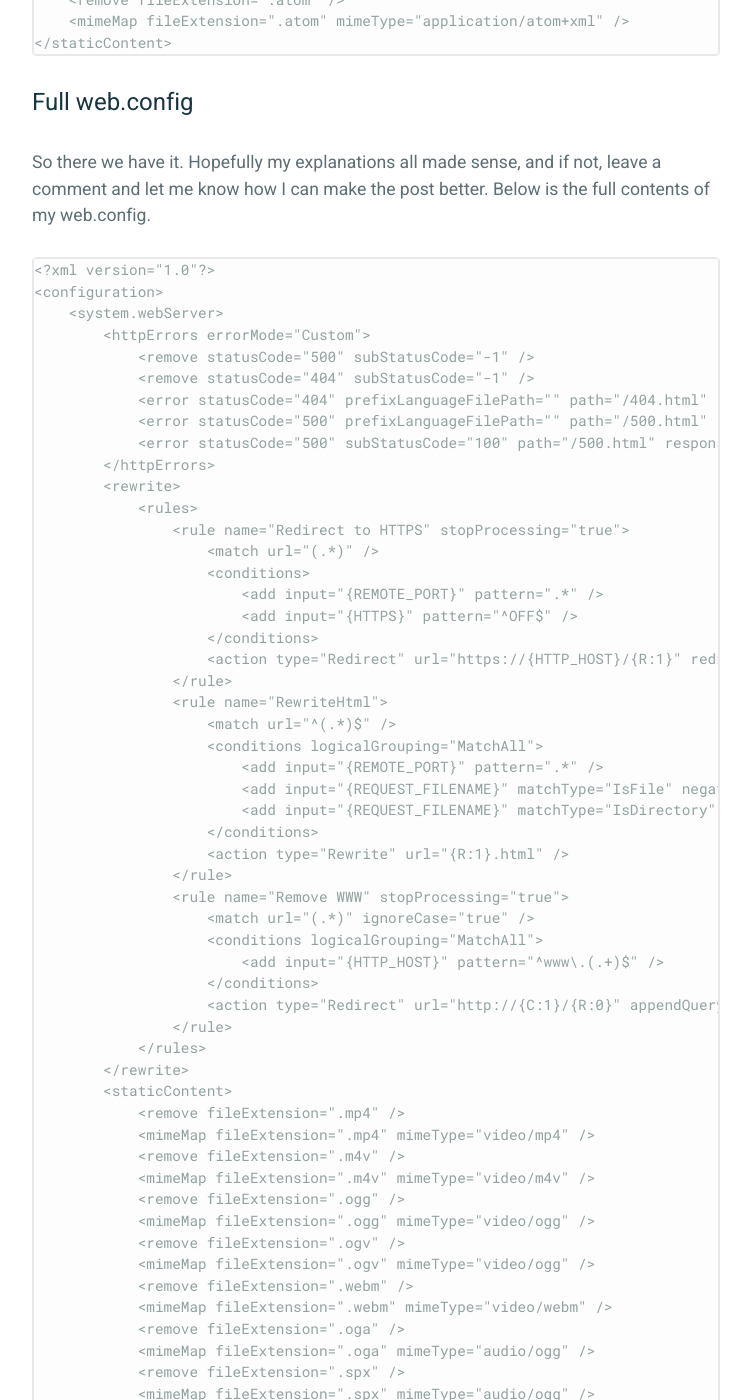
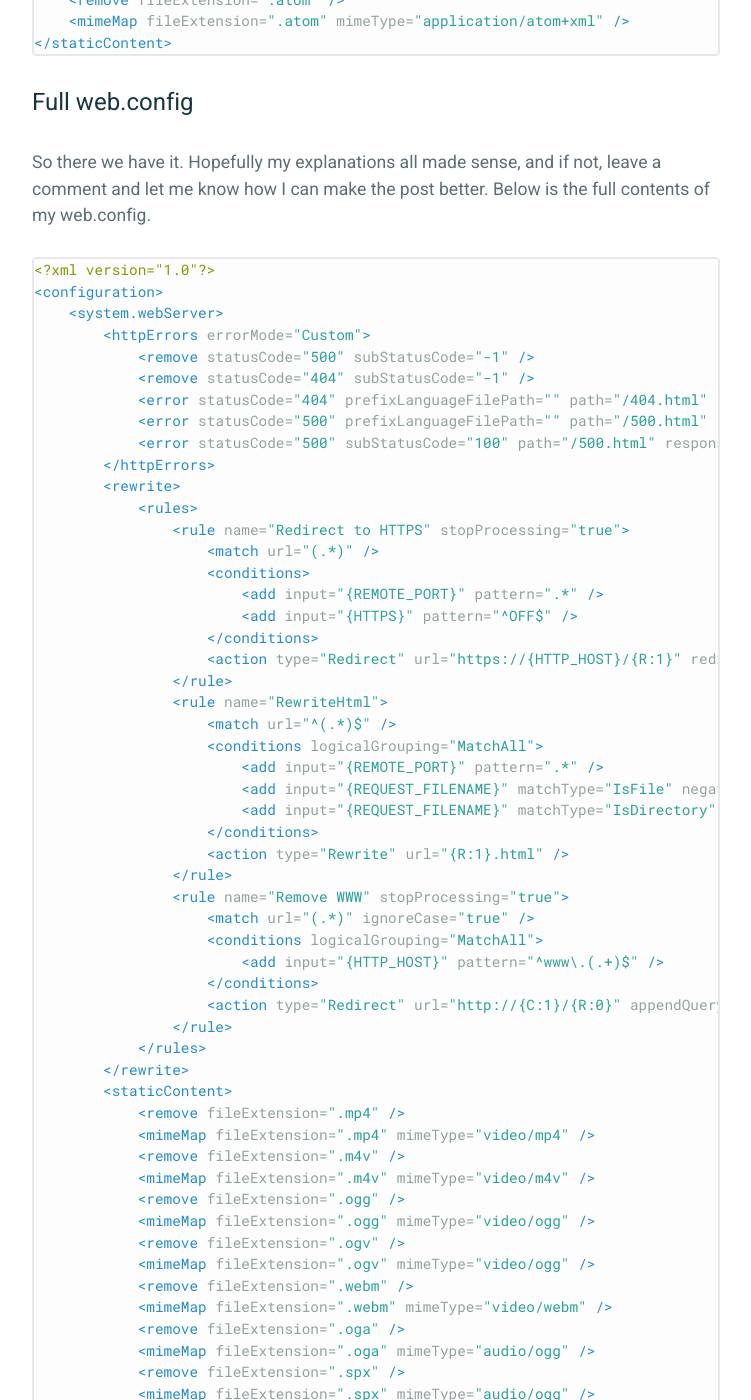
Before and after one commit to andyhansen/blog, a Jekyll site: the page built from _posts/2017-02-12-web-config-for-a-static-site.md, in a window 1280 px wide and 1400 px high, scrolled down 3449 px. Shown: the whole window, without its empty margins (264-1015 px from the left). Built offline with Jekyll 4.4.1, drawn with Linux system fonts in a browser that asks for light colours; nearby versions of some CDN libraries; some of the changed text lies outside the part shown.

Commit message:
ref: syntax highlighting on old post

````diff
--- a/_posts/2017-02-12-web-config-for-a-static-site.md
+++ b/_posts/2017-02-12-web-config-for-a-static-site.md
@@ -14,14 +14,17 @@ At the bottom of the post you will find the config in full, so you can copy it f
 I can only confirm that this config works with my Wyam site on Azure, but it should work with any other IIS hosted static site.
 
 ## Web.config sections
+
 Here I'll go through the sections of my web.config, what they do, and why I'm using them.
 
 ### Error handling
+
 I have a couple of error redirects so that the user isn't given a blank page when something goes wrong.
 These pages cover 404 (page not found), and 500 (server) errors.
 If either of these errors occur, the user will be redirected to the specified error pages I've created so that they know what has gone wrong.
 In my case, the error pages are named 404.html and 500.html, but you can name yours whatever you like by changing the path.
-```
+
+```xml
 <httpErrors errorMode="Custom">
     <remove statusCode="500" subStatusCode="-1" />
     <remove statusCode="404" subStatusCode="-1" />
@@ -32,8 +35,10 @@ In my case, the error pages are named 404.html and 500.html, but you can name yo
 ```
 
 ### Routing rules
+
 I've got a rule set up to remove the .html from the end of the URL, making it look cleaner.
-```
+
+```xml
 <rule name="RewriteHtml">
     <match url="^(.*)$" />
     <conditions logicalGrouping="MatchAll">
@@ -48,7 +53,8 @@ I've got a rule set up to remove the .html from the end of the URL, making it lo
 This rule will remove the "www." from the URLs.
 You won't break anything if you don't include this rule, so you can skip it if you prefer the default behaviour.
 I'm removing them on my site because I like to keep the URLs as short as possible.
-```
+
+```xml
 <rule name="Remove WWW" stopProcessing="true">
     <match url="(.*)" ignoreCase="true" />
     <conditions logicalGrouping="MatchAll">
@@ -64,7 +70,8 @@ Though this rule is a must if you are using SSL, because it will ensure that the
 SSL is not as necessary for static sites, because no user data is being transferred between your servers and your users.
 However, it is best practice to have it set up, and it will help with your [Search Engine Optimization](https://en.wikipedia.org/wiki/Search_engine_optimization).
 If you are interested in setting up SSL, you can get a certificate for free via [Let's Encrypt](https://letsencrypt.org/).
-```
+
+```xml
 <rule name="Redirect to HTTPS" stopProcessing="true">
     <match url="(.*)" />
     <conditions>
@@ -76,6 +83,7 @@ If you are interested in setting up SSL, you can get a certificate for free via
 ```
 
 ### Static content file types
+
 Static content was the most important section I was missing in my original web.config.
 It tells ISS what the content type is for file extensions it doesn't recognize.
 Before it was set up, the browser couldn't open the RSS feed for my site, and some of my font files weren't loading.
@@ -86,7 +94,8 @@ As you can see below, each extension is defined using the same pattern.
 We tell IIS to forget everything it knows about a particular file extension, and then we tell it what the file type should be.
 I've got a bit of future proofing in my web.config, so you may want to only include extensions you are using now.
 I didn't see the harm of adding more now, I don't want to edit my web.config each time I use a new file type on my blog.
-```
+
+```xml
 <staticContent>
     <remove fileExtension=".mp4" />
     <mimeMap fileExtension=".mp4" mimeType="video/mp4" />
@@ -126,11 +135,13 @@ I didn't see the harm of adding more now, I don't want to edit my web.config eac
     <mimeMap fileExtension=".atom" mimeType="application/atom+xml" />
 </staticContent>
 ```
+
 ## Full web.config
+
 So there we have it. Hopefully my explanations all made sense, and if not, leave a comment and let me know how I can make the post better.
 Below is the full contents of my web.config.
 
-```
+```xml
 <?xml version="1.0"?>
 <configuration>
     <system.webServer>
````
